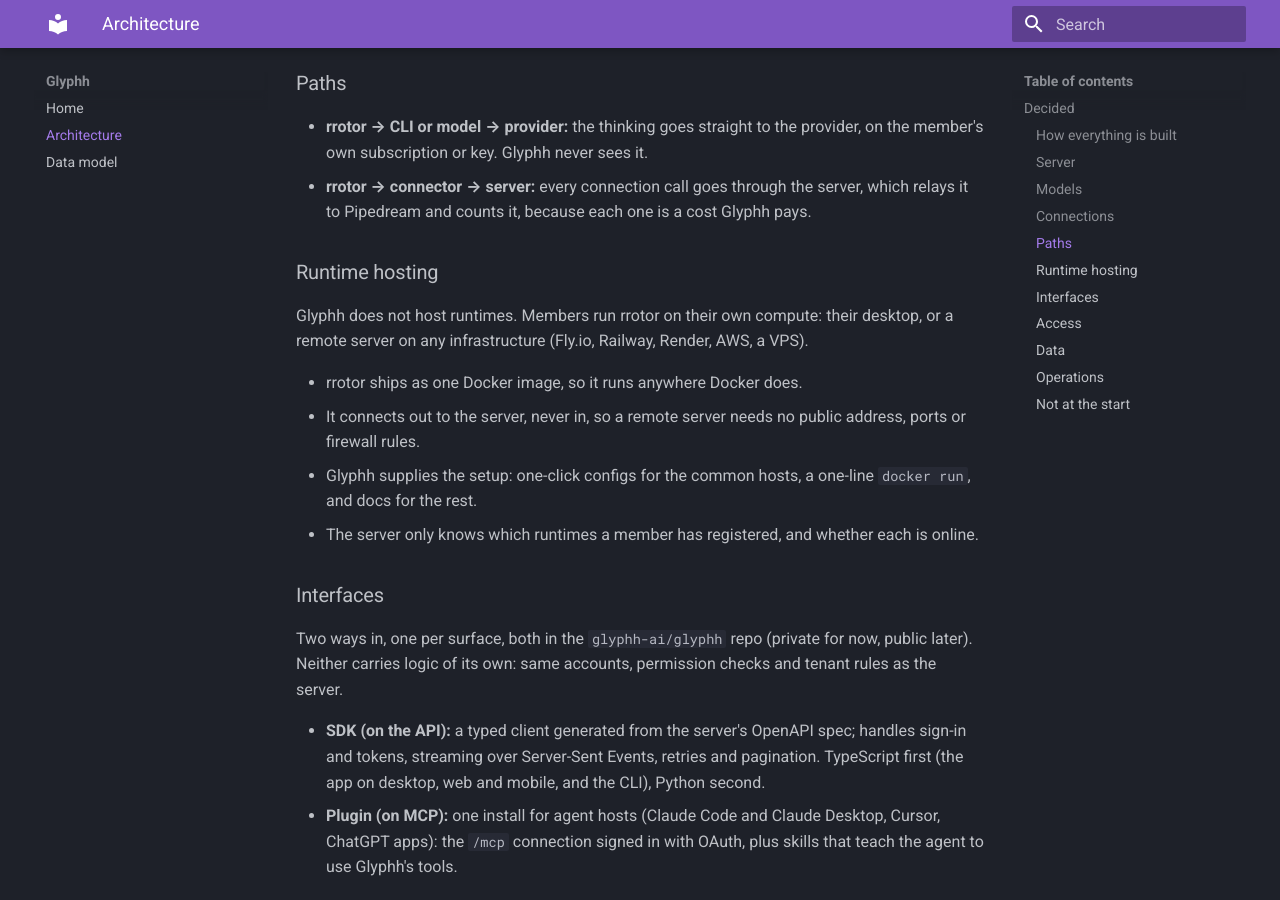
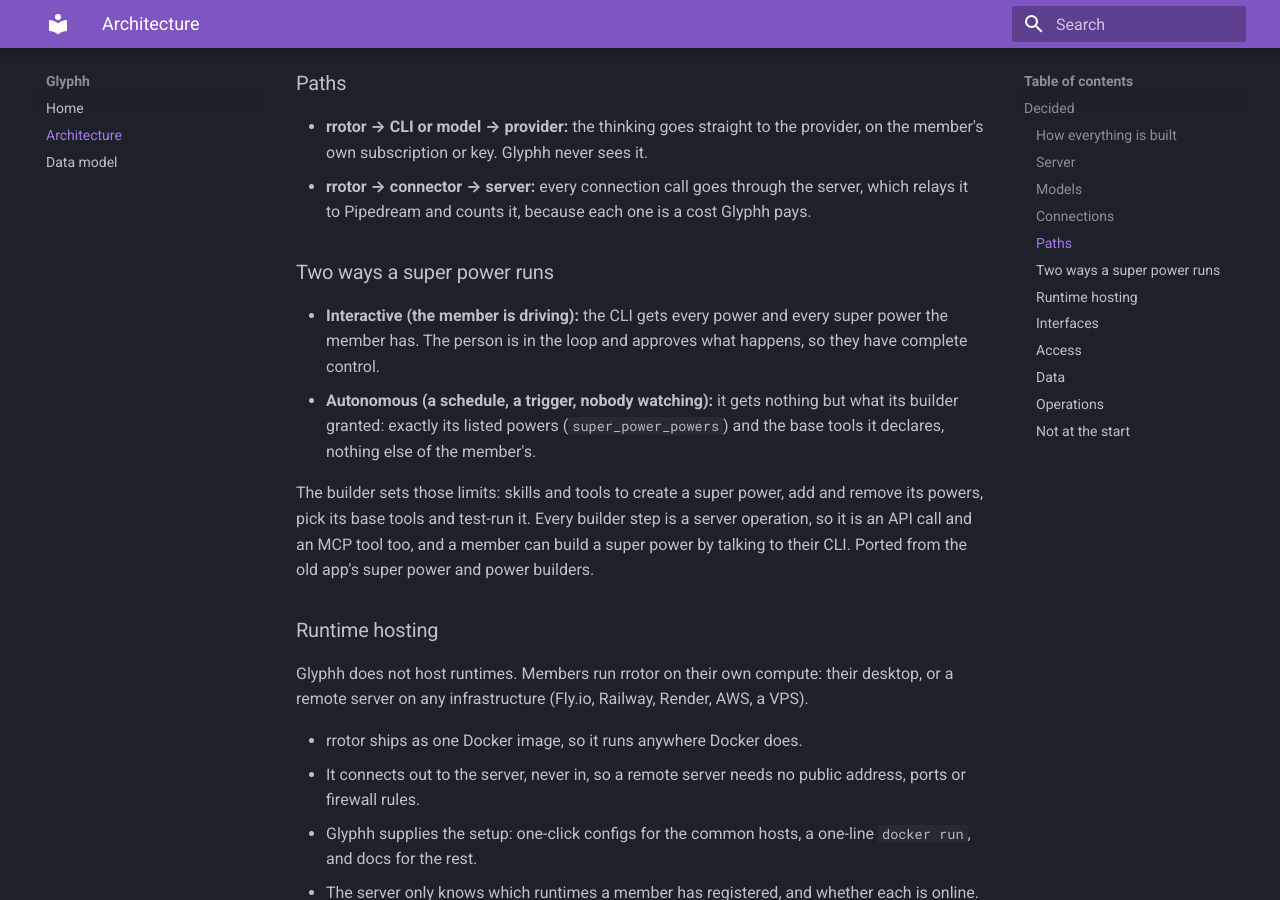
Before and after one commit to glyphh-ai/server, an MkDocs documentation site: the page built from docs/architecture.md, in a window 1280 px wide and 900 px high, scrolled down 1738 px. Built offline with MkDocs 1.6.1 and Material for MkDocs 9.7.7, drawn with Linux system fonts in a browser that asks for light colours.

Commit message:
Architecture: interactive runs get everything, autonomous runs only what the builder granted
Co-Authored-By: Claude Opus 5.5 <noreply@anthropic.com>

```diff
--- a/docs/architecture.md
+++ b/docs/architecture.md
@@ -45,6 +45,13 @@ Connections are the moat. A super power declares the connections it needs by nam
 - **rrotor → CLI or model → provider:** the thinking goes straight to the provider, on the member's own subscription or key. Glyphh never sees it.
 - **rrotor → connector → server:** every connection call goes through the server, which relays it to Pipedream and counts it, because each one is a cost Glyphh pays.
 
+### Two ways a super power runs
+
+- **Interactive (the member is driving):** the CLI gets every power and every super power the member has. The person is in the loop and approves what happens, so they have complete control.
+- **Autonomous (a schedule, a trigger, nobody watching):** it gets nothing but what its builder granted: exactly its listed powers (`super_power_powers`) and the base tools it declares, nothing else of the member's.
+
+The builder sets those limits: skills and tools to create a super power, add and remove its powers, pick its base tools and test-run it. Every builder step is a server operation, so it is an API call and an MCP tool too, and a member can build a super power by talking to their CLI. Ported from the old app's super power and power builders.
+
 ### Runtime hosting
 
 Glyphh does not host runtimes. Members run rrotor on their own compute: their desktop, or a remote server on any infrastructure (Fly.io, Railway, Render, AWS, a VPS).
```
